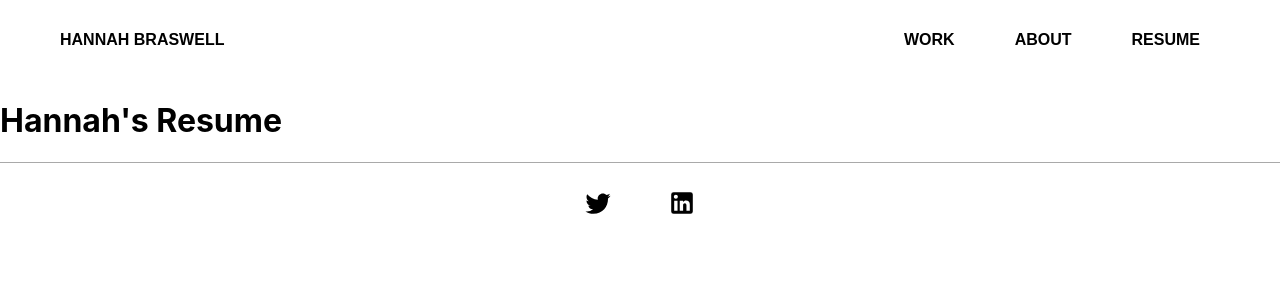
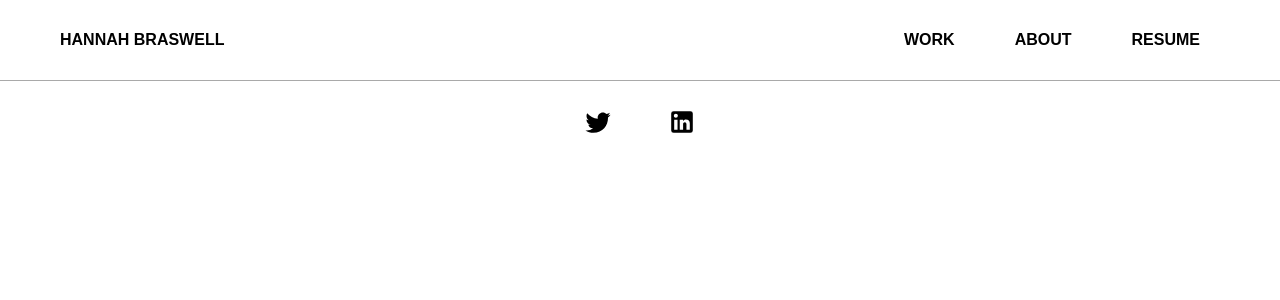
Before and after one commit to wesleypetry/HannahPortfolio, a React (Create React App) app: page /Resume in a window 1280 px wide. Shown: the top 300 px of the page. Built offline with nearby package versions, Linux system fonts and the light colour scheme.

Commit message:
removed resume page, route and import on App.js page

```diff
--- a/src/App.js
+++ b/src/App.js
@@ -4,7 +4,6 @@ import Work from './Pages/Work';
 import About from './Pages/About';
 import HeaderBar from './Pages/HeaderBar';
 import FooterBar from './Pages/FooterBar';
-import Resume from './Pages/Resume';
 import UXDesign from './Pages/Projects/UXDesign';
 
 function App() {
@@ -16,7 +15,6 @@ function App() {
               <Switch>
                 <Route path="/" component={Work} exact/>
                 <Route path="/About" component={About} exact />
-                <Route path="/Resume" component={Resume} exact />
                 <Route path="/UXDesign" component={UXDesign} exact />
               </Switch>
           </BrowserRouter>
--- a/src/Pages/Resume.js
+++ /dev/null
@@ -1,12 +0,0 @@
-import React from "react";
-import './styles.modules.css';
-
-function Resume(props) {
-    return (
-        <div className="ResumeDiv">
-            <h1>Hannah's Resume</h1>
-        </div>
-    );
-
-}
-export default Resume;
```
